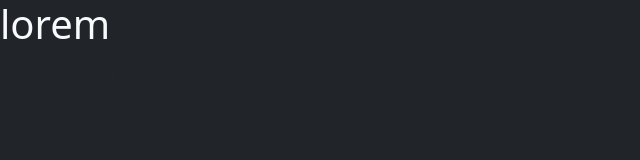
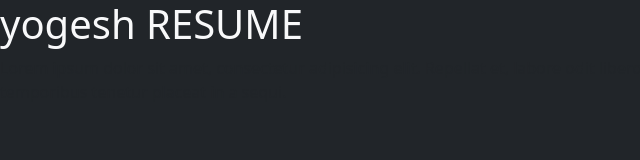
Before and after one commit to yogesh-shinde-patil/YOGESH, a plain HTML site: page index.html in a window 1280 px wide. Shown: the whole page, without its empty margins (0-640 px from the left). Drawn offline with nearby package versions, Linux system fonts and the light colour scheme.

Commit message:
update capital yogesh data by rahul

```diff
--- a/index.html
+++ b/index.html
@@ -1,14 +1,19 @@
 <!doctype html>
 <html lang="en">
-  <head>
+
+<head>
     <meta charset="utf-8">
     <meta name="viewport" content="width=device-width, initial-scale=1">
     <title>Bootstrap By SKILLHUB</title>
     <link href="https://cdn.jsdelivr.net/npm/bootstrap@5.2.0-beta1/dist/css/bootstrap.min.css" rel="stylesheet">
-  </head>
-  <body class="bg-dark">
-    <h1 class="text-light">lorem</h1>
-  <h1> yogesh RESUME</h1>
-    <script src="https://cdn.jsdelivr.net/npm/bootstrap@5.2.0-beta1/dist/js/bootstrap.bundle.min.js" ></script>
-  </body>
+</head>
+
+<body class="bg-dark">
+    <h1 class="text-light"> yogesh RESUME</h1>
+    <p class="texth-light">Lorem ipsum dolor sit amet, consectetur adipisicing elit. Repellat et, labore odit libero
+        quisquam iusto aut sunt optio unde quidem perspiciatis sapiente assumenda quasi temporibus tenetur placeat in a
+        sequi.</p>
+    <script src="https://cdn.jsdelivr.net/npm/bootstrap@5.2.0-beta1/dist/js/bootstrap.bundle.min.js"></script>
+</body>
+
 </html>
```
